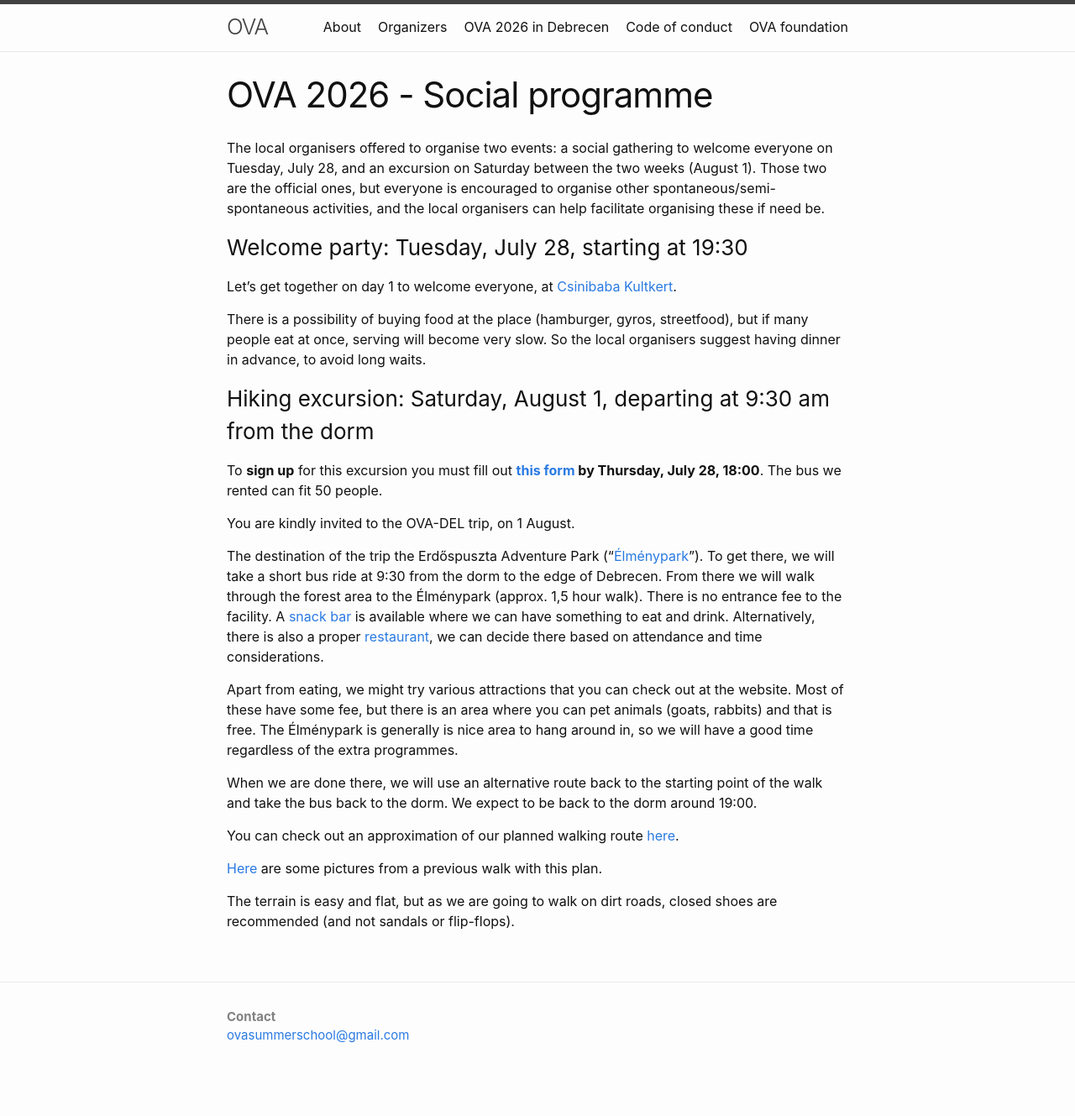
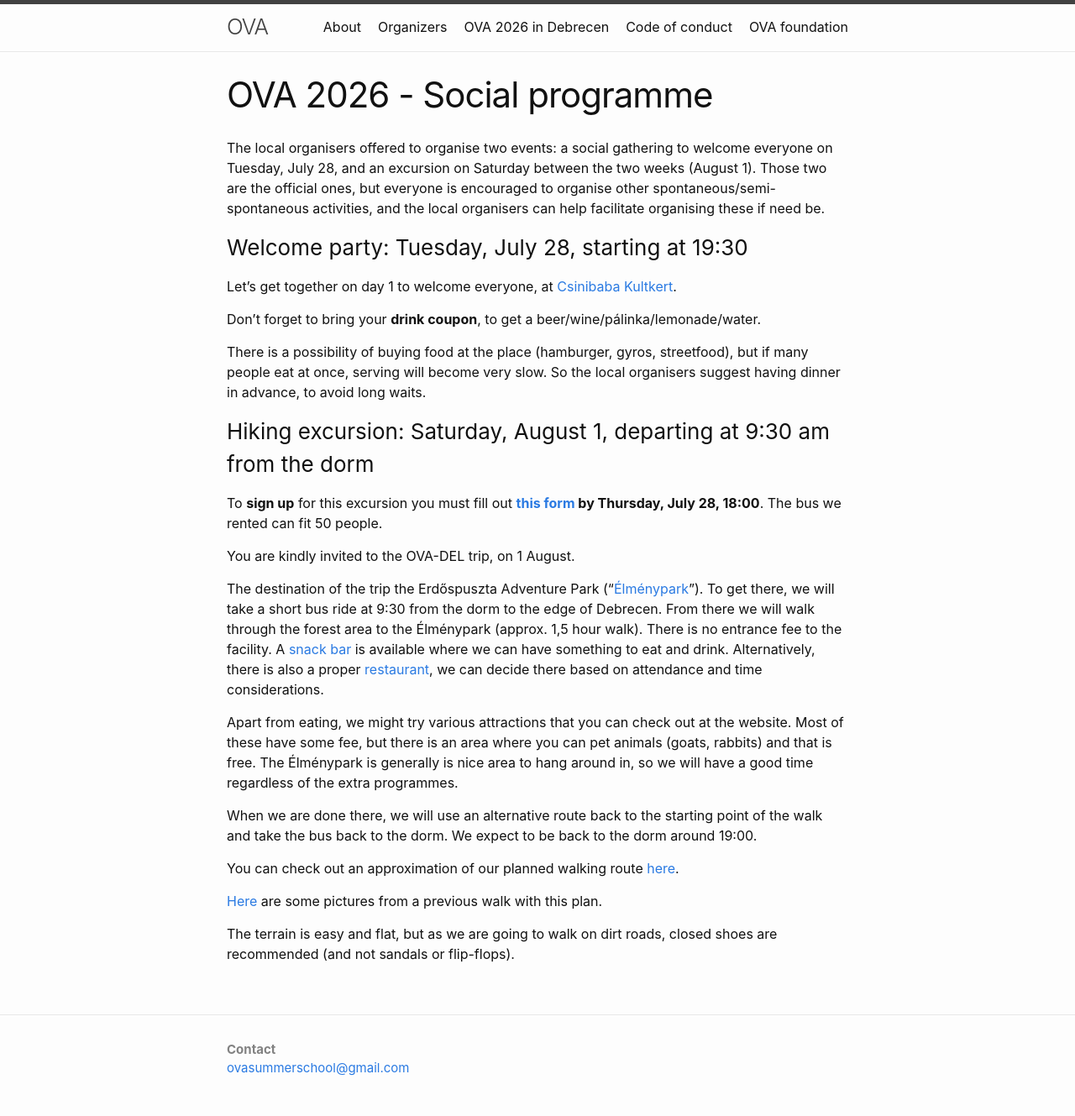
Before and after one commit to ovaschool/ovaschool.github.io, a Jekyll site: the page built from staticpages/ova2026-social.markdown, in a window 1280 px wide. Shown: the whole page at 84% size. Built offline with Jekyll 4.4.1, drawn with Linux system fonts in a browser that asks for light colours; before the commit the page ends 1290 px from its top, so only the background shows below that.

Commit message:
Update ova2026-social.markdown

```diff
--- a/staticpages/ova2026-social.markdown
+++ b/staticpages/ova2026-social.markdown
@@ -10,6 +10,8 @@ The local organisers offered to organise two events: a social gathering to welco
 ### Welcome party: Tuesday, July 28, starting at 19:30
 
 Let's get together on day 1 to welcome everyone, at [Csinibaba Kultkert](https://visitdebrecen.com/eat-drink/csinibaba-kultkert/).
+
+Don't forget to bring your **drink coupon**, to get a beer/wine/pálinka/lemonade/water.
 
 There is a possibility of buying food at the place (hamburger, gyros, streetfood), but if many people eat at once, serving will become very slow. So the local organisers suggest having dinner in advance, to avoid long waits.
 
```
